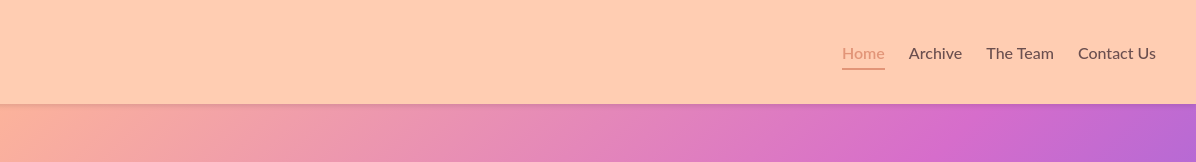
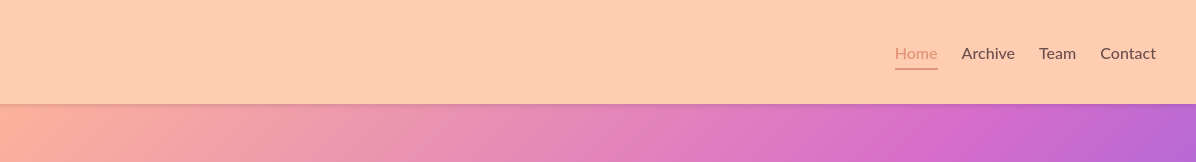
Before and after one commit to epistemescimag/epistemescimag.github.io, a plain HTML site: page index.html in a window 1280 px wide. Shown: the top 162 px of the page, 84-1280 px from the left. Drawn offline with Linux system fonts and the light colour scheme; a web font is replaced by a local one.

Commit message:
minor text changes to header and team page

```diff
--- a/components/header.html
+++ b/components/header.html
@@ -4,8 +4,8 @@
   <nav>
     <a class="nav-link" href="index.html">Home</a>
     <a class="nav-link" href="archive.html">Archive</a>
-    <a class="nav-link" href="team.html">The Team</a>
-    <a class="nav-link" href="contact.html">Contact Us</a>
+    <a class="nav-link" href="team.html">Team</a>
+    <a class="nav-link" href="contact.html">Contact</a>
   </nav>
 </header>
 
```
Also changed, not shown: team.html (+1 -1 lines).
